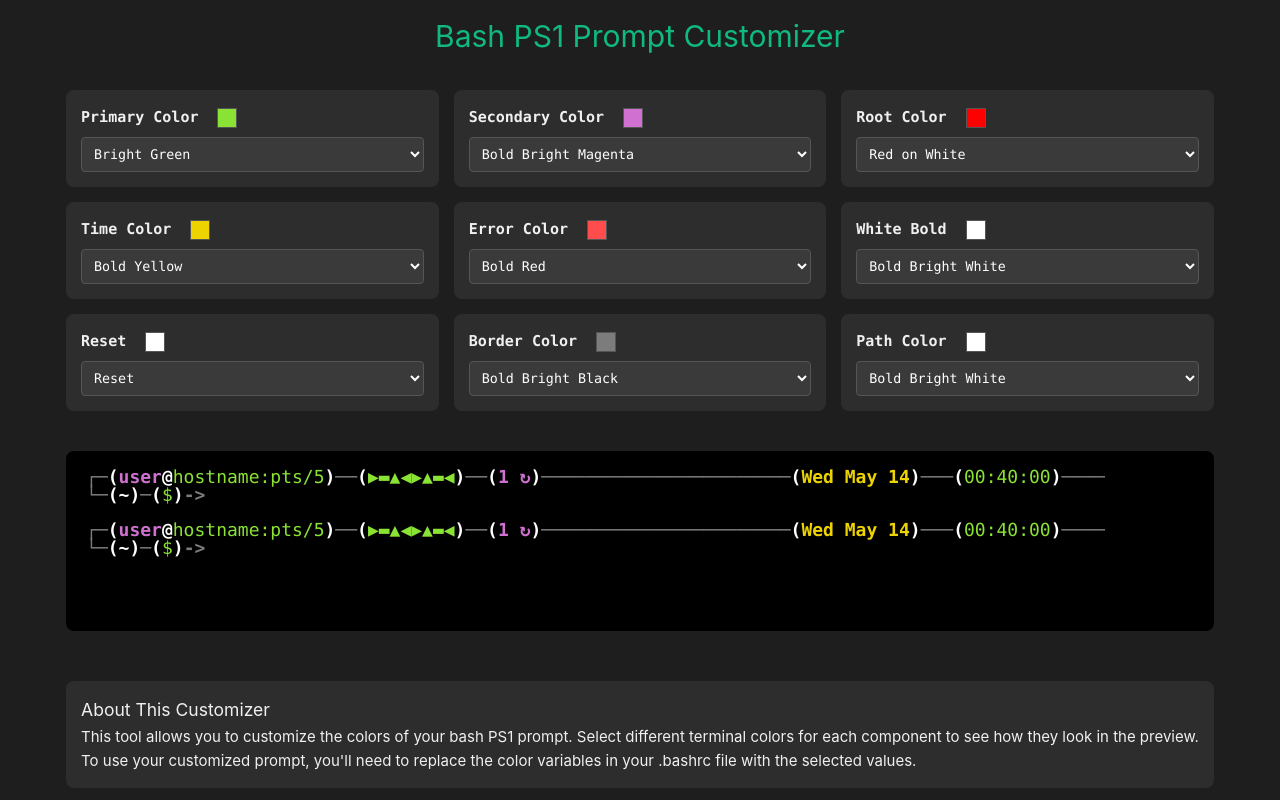
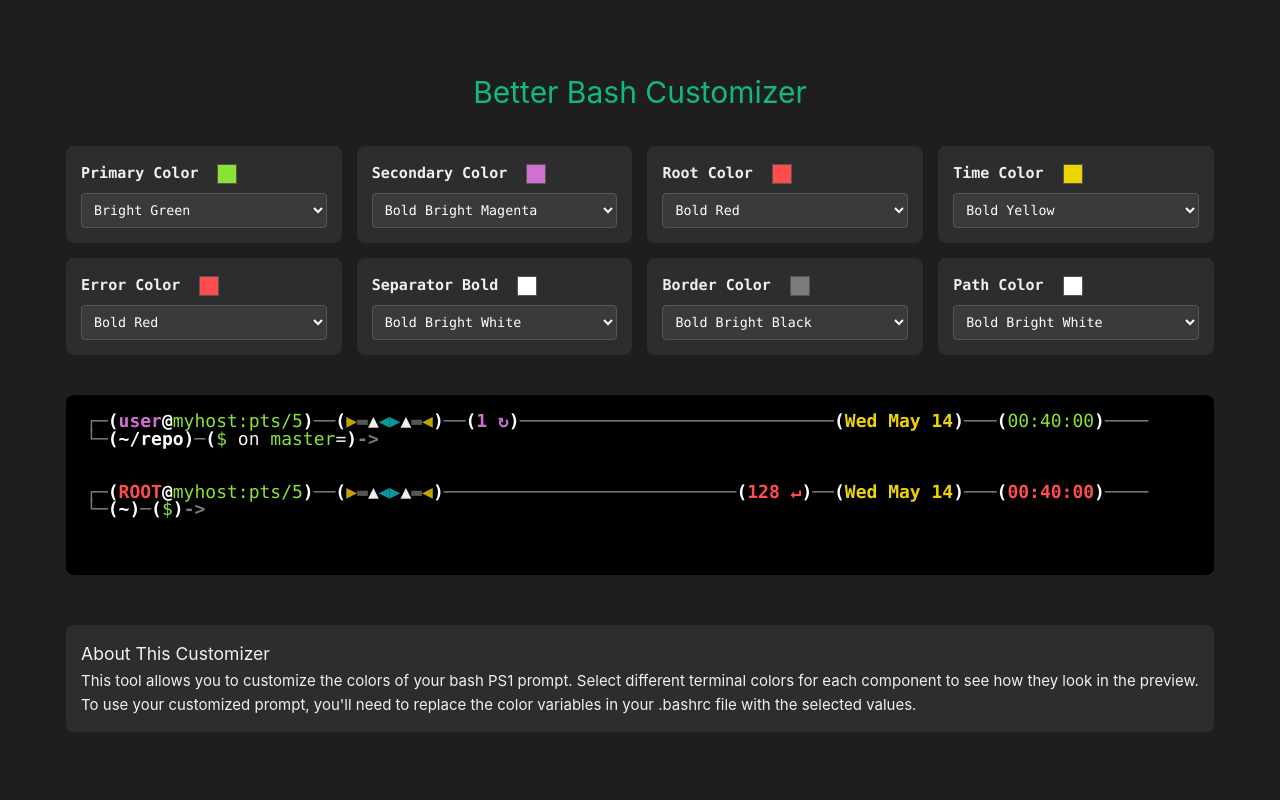
Before and after one commit to czoczo/BetterBash, a Vue app in the folder webpage/BetterBash/: page / in a window 1280 px wide. Built offline with nearby package versions, Linux system fonts and the light colour scheme.

Commit message:
progress

```diff
--- a/webpage/BetterBash/src/App.vue
+++ b/webpage/BetterBash/src/App.vue
@@ -1,6 +1,6 @@
 <template>
   <div class="container">
-    <h1>Bash PS1 Prompt Customizer</h1>
+    <h1>Better Bash Customizer</h1>
 
     <div class="customizer">
       <div class="color-controls">
@@ -30,93 +30,110 @@
       <div class="terminal">
         <div class="ps1-line">
           <span :class="getColorClass(colors.BORDCOL)">┌─</span
-          ><span :class="getColorClass(colors.WHITEB)">(</span><span
+          ><span :class="getColorClass(colors.SEPARATOR_COLOR)">(</span><span
             :class="getColorClass(colors.SECONDARY_COLOR)"
             >user</span
-          ><span :class="getColorClass(colors.WHITEB)">@</span
-          ><span :class="getColorClass(colors.PRIMARY_COLOR)">hostname:pts/5</span
-          ><span :class="getColorClass(colors.WHITEB)">)</span
+          ><span :class="getColorClass(colors.SEPARATOR_COLOR)">@</span
+          ><span :class="getColorClass(colors.PRIMARY_COLOR)">myhost:pts/5</span
+          ><span :class="getColorClass(colors.SEPARATOR_COLOR)">)</span
           ><span :class="getColorClass(colors.BORDCOL)">──</span
-          ><span :class="getColorClass(colors.WHITEB)">(</span><span
-            :class="getColorClass(colors.PRIMARY_COLOR)"
-            >▶▬▲◀▶▲▬◀</span
-          ><span :class="getColorClass(colors.WHITEB)">)</span
+          ><span :class="getColorClass(colors.SEPARATOR_COLOR)">(</span
+          ><span class="text-yellow">▶</span
+          ><span class="text-bright-black">▬</span
+          ><span class="text-bright-white">▲</span
+          ><span class="text-cyan">◀▶</span
+          ><span class="text-bright-white">▲</span
+          ><span class="text-bright-black">▬</span
+          ><span class="text-yellow">◀</span
+          ><span :class="getColorClass(colors.SEPARATOR_COLOR)">)</span
           ><span :class="getColorClass(colors.BORDCOL)">──</span
-          ><span :class="getColorClass(colors.WHITEB)">(</span><span
+          ><span :class="getColorClass(colors.SEPARATOR_COLOR)">(</span><span
             :class="getColorClass(colors.SECONDARY_COLOR)"
             >1 ↻</span
-          ><span :class="getColorClass(colors.WHITEB)">)</span
+          ><span :class="getColorClass(colors.SEPARATOR_COLOR)">)</span
           ><span :class="getColorClass(colors.BORDCOL)"
-            >───────────────────────</span
-          ><span :class="getColorClass(colors.WHITEB)">(</span><span
+            >─────────────────────────────</span
+          ><span :class="getColorClass(colors.SEPARATOR_COLOR)">(</span><span
             :class="getColorClass(colors.TIME_COLOR)"
             >Wed May 14</span
-          ><span :class="getColorClass(colors.WHITEB)">)</span
+          ><span :class="getColorClass(colors.SEPARATOR_COLOR)">)</span
           ><span :class="getColorClass(colors.BORDCOL)">───</span
-          ><span :class="getColorClass(colors.WHITEB)">(</span><span
+          ><span :class="getColorClass(colors.SEPARATOR_COLOR)">(</span><span
             :class="getColorClass(colors.PRIMARY_COLOR)"
             >00:40:00</span
-          ><span :class="getColorClass(colors.WHITEB)">)</span
+          ><span :class="getColorClass(colors.SEPARATOR_COLOR)">)</span
           ><span :class="getColorClass(colors.BORDCOL)">────</span>
         </div>
         <div class="ps1-line">
           <span :class="getColorClass(colors.BORDCOL)">└─</span
-          ><span :class="getColorClass(colors.WHITEB)">(</span><span
+          ><span :class="getColorClass(colors.SEPARATOR_COLOR)">(</span><span
             :class="getColorClass(colors.PATH_COLOR)"
-            >~)</span
+            >~/repo</span
+          ><span :class="getColorClass(colors.SEPARATOR_COLOR)">)</span
           ><span :class="getColorClass(colors.BORDCOL)">─</span
-          ><span :class="getColorClass(colors.WHITEB)">(</span><span
+          ><span :class="getColorClass(colors.SEPARATOR_COLOR)">(</span><span
             :class="getColorClass(colors.PRIMARY_COLOR)"
             >$</span
-          ><span :class="getColorClass(colors.WHITEB)">)</span
+          ><span :class="getColorClass(colors.RST)"> on </span><span
+            :class="getColorClass(colors.PRIMARY_COLOR)"
+            >master</span
+          ><span :class="getColorClass(colors.RST)">=</span
+          ><span :class="getColorClass(colors.SEPARATOR_COLOR)">)</span
           ><span :class="getColorClass(colors.BORDCOL)">-&gt;</span>
         </div>
 
         <div class="ps1-line">&nbsp;</div>
+        <div class="ps1-line">&nbsp;</div>
 
         <div class="ps1-line">
           <span :class="getColorClass(colors.BORDCOL)">┌─</span
-          ><span :class="getColorClass(colors.WHITEB)">(</span><span
-            :class="getColorClass(colors.SECONDARY_COLOR)"
-            >user</span
-          ><span :class="getColorClass(colors.WHITEB)">@</span
-          ><span :class="getColorClass(colors.PRIMARY_COLOR)">hostname:pts/5</span
-          ><span :class="getColorClass(colors.WHITEB)">)</span
+          ><span :class="getColorClass(colors.SEPARATOR_COLOR)">(</span><span
+            :class="getColorClass(colors.ROOT_COLOR)"
+            >ROOT</span
+          ><span :class="getColorClass(colors.SEPARATOR_COLOR)">@</span
+          ><span :class="getColorClass(colors.PRIMARY_COLOR)">myhost:pts/5</span
+          ><span :class="getColorClass(colors.SEPARATOR_COLOR)">)</span
           ><span :class="getColorClass(colors.BORDCOL)">──</span
-          ><span :class="getColorClass(colors.WHITEB)">(</span><span
-            :class="getColorClass(colors.PRIMARY_COLOR)"
-            >▶▬▲◀▶▲▬◀</span
-          ><span :class="getColorClass(colors.WHITEB)">)</span
+          ><span :class="getColorClass(colors.SEPARATOR_COLOR)">(</span
+          ><span class="text-yellow">▶</span
+          ><span class="text-bright-black">▬</span
+          ><span class="text-bright-white">▲</span
+          ><span class="text-cyan">◀▶</span
+          ><span class="text-bright-white">▲</span
+          ><span class="text-bright-black">▬</span
+          ><span class="text-yellow">◀</span
+          ><span :class="getColorClass(colors.SEPARATOR_COLOR)">)</span
+          ><span :class="getColorClass(colors.BORDCOL)"
+            >───────────────────────────</span
+          ><span :class="getColorClass(colors.SEPARATOR_COLOR)">(</span><span
+            :class="getColorClass(colors.ERR_COLOR)"
+            >128 ↵</span
+          ><span :class="getColorClass(colors.SEPARATOR_COLOR)">)</span
           ><span :class="getColorClass(colors.BORDCOL)">──</span
-          ><span :class="getColorClass(colors.WHITEB)">(</span><span
-            :class="getColorClass(colors.SECONDARY_COLOR)"
-            >1 ↻</span
-          ><span :class="getColorClass(colors.WHITEB)">)</span
-          ><span :class="getColorClass(colors.BORDCOL)"
-            >───────────────────────</span
-          ><span :class="getColorClass(colors.WHITEB)">(</span><span
+          ><span :class="getColorClass(colors.SEPARATOR_COLOR)">(</span><span
             :class="getColorClass(colors.TIME_COLOR)"
             >Wed May 14</span
-          ><span :class="getColorClass(colors.WHITEB)">)</span
+          ><span :class="getColorClass(colors.SEPARATOR_COLOR)">)</span
           ><span :class="getColorClass(colors.BORDCOL)">───</span
-          ><span :class="getColorClass(colors.WHITEB)">(</span><span
-            :class="getColorClass(colors.PRIMARY_COLOR)"
+          ><span :class="getColorClass(colors.SEPARATOR_COLOR)">(</span><span
+            :class="getColorClass(colors.ERR_COLOR)"
             >00:40:00</span
-          ><span :class="getColorClass(colors.WHITEB)">)</span
+          ><span :class="getColorClass(colors.SEPARATOR_COLOR)">)</span
           ><span :class="getColorClass(colors.BORDCOL)">────</span>
         </div>
 
 
         <div class="ps1-line">
           <span :class="getColorClass(colors.BORDCOL)">└─</span
-          ><span :class="getColorClass(colors.WHITEB)">(</span><span
+          ><span :class="getColorClass(colors.SEPARATOR_COLOR)">(</span><span
             :class="getColorClass(colors.PATH_COLOR)"
-            >~)</span
+            >~</span
+          ><span :class="getColorClass(colors.SEPARATOR_COLOR)">)</span
           ><span :class="getColorClass(colors.BORDCOL)">─</span
-          ><span :class="getColorClass(colors.WHITEB)">(</span><span
+          ><span :class="getColorClass(colors.SEPARATOR_COLOR)">(</span><span
             :class="getColorClass(colors.PRIMARY_COLOR)"
             >$</span
-          ><span :class="getColorClass(colors.WHITEB)">)</span
+          ><span :class="getColorClass(colors.SEPARATOR_COLOR)">)</span
           ><span :class="getColorClass(colors.BORDCOL)">-&gt;</span>
         </div>
 
@@ -169,8 +186,6 @@ const terminalColors = {
   'Bold Bright Magenta': { code: '\\[\\033[00;95;1m\\]', hex: '#d070d0', cssClass: 'text-bold-bright-magenta' },
   'Bold Bright Black': { code: '\\[\\033[00;90;1m\\]', hex: '#7c7c7c', cssClass: 'text-bold-bright-black' },
   'Bold Bright White': { code: '\\[\\033[00;97;1m\\]', hex: '#ffffff', cssClass: 'text-bold-bright-white' },
-  'Red on White': { code: '\\033[00;41;97;1m', hex: '#ff0000', cssClass: 'text-red-on-white' },
-  Reset: { code: '\\[\\033[0m\\]', hex: '#ffffff', cssClass: 'text-reset' },
 };
 
 // Color labels for better readability
@@ -180,8 +195,7 @@ const colorLabels = {
   ROOT_COLOR: 'Root Color',
   TIME_COLOR: 'Time Color',
   ERR_COLOR: 'Error Color',
-  WHITEB: 'White Bold',
-  RST: 'Reset',
+  SEPARATOR_COLOR: 'Separator Bold',
   BORDCOL: 'Border Color',
   PATH_COLOR: 'Path Color',
 };
@@ -190,11 +204,10 @@ const colorLabels = {
 const colors = ref({
   PRIMARY_COLOR: '\\[\\033[00;92m\\]',
   SECONDARY_COLOR: '\\[\\033[00;95;1m\\]',
-  ROOT_COLOR: '\\033[00;41;97;1m',
+  ROOT_COLOR: '\\[\\033[00;31;1m\\]',
   TIME_COLOR: '\\[\\033[00;33;1m\\]',
   ERR_COLOR: '\\[\\033[00;31;1m\\]',
-  WHITEB: '\\[\\033[00;97;1m\\]',
-  RST: '\\[\\033[0m\\]',
+  SEPARATOR_COLOR: '\\[\\033[00;97;1m\\]',
   BORDCOL: '\\[\\033[00;90;1m\\]',
   PATH_COLOR: '\\[\\033[00;97;1m\\]',
 });
@@ -256,7 +269,7 @@ h1 {
 }
 .color-controls {
   display: grid;
-  grid-template-columns: repeat(auto-fit, minmax(280px, 1fr));
+  grid-template-columns: repeat(auto-fit, minmax(240px, 1fr));
   gap: 15px;
 }
 .color-select {
@@ -403,6 +416,6 @@ select {
 }
 .text-red-on-white {
   color: #ffffff;
-  background-color: #cc0;
+  background-color: #c00;
 }
 </style>
--- a/webpage/BetterBash/vite.config.js
+++ b/webpage/BetterBash/vite.config.js
@@ -10,6 +10,9 @@ export default defineConfig({
     vue(),
     vueDevTools(),
   ],
+  server: {
+    allowedHosts: ['devcode.dom.cz0.cz']
+	},
   resolve: {
     alias: {
       '@': fileURLToPath(new URL('./src', import.meta.url))
```
Also changed, not shown: 2 other files (tests, documents, lock files or other folders).
